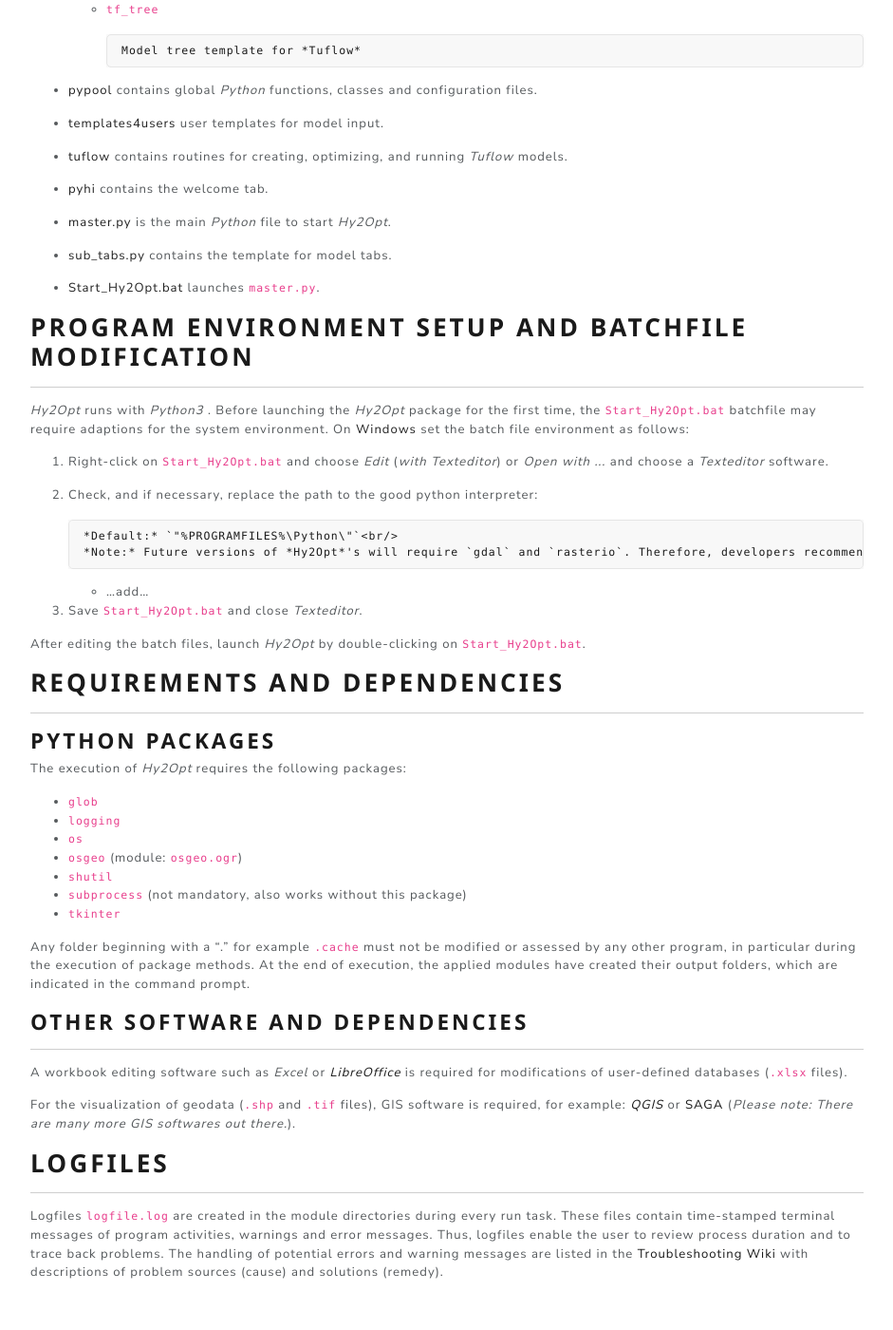
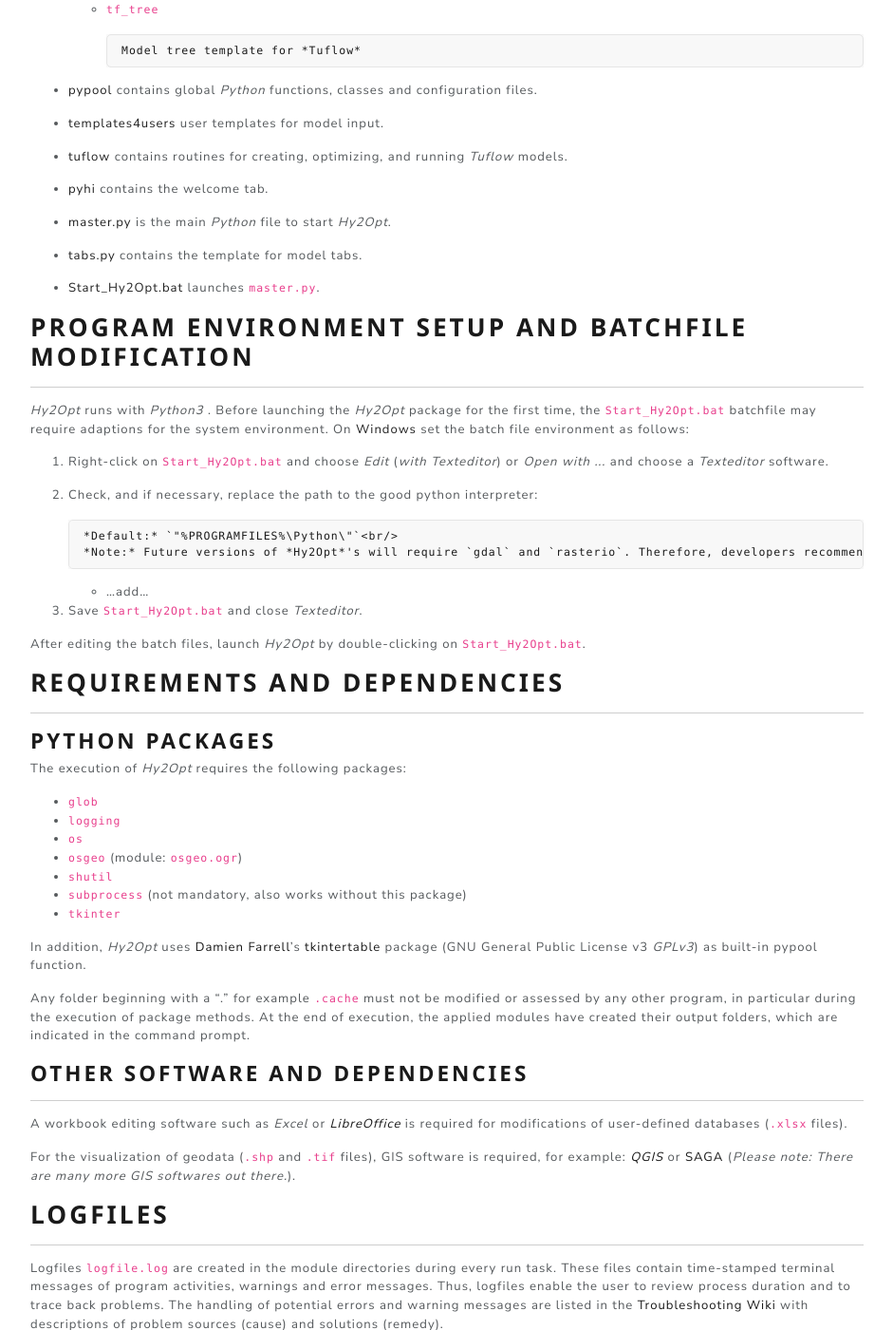
Before and after one commit to sschwindt/hy2opt-wiki, a Jekyll site: the page built from wiki/Installation.md, in a window 1280 px wide and 1400 px high, scrolled down 2087 px. Shown: the whole window at 95% size, without its empty margins (318-1259 px from the left). Built offline with Jekyll 4.4.1, drawn with Linux system fonts in a browser that asks for light colours; nearby versions of some CDN libraries; our own code applies the rules of GitHub Pages for plain Markdown files.

```diff
--- a/wiki/Installation.md
+++ b/wiki/Installation.md
@@ -111,7 +111,7 @@ The main directory (`/hy2opt/`) contains the program launcher named `Start_Hy2Op
 
 - **master.py** is the main *Python* file to start *Hy2Opt*.
 
-- **sub\_tabs.py** contains the template for model tabs.
+- **tabs.py** contains the template for model tabs.
 
 - **Start_Hy2Opt.bat** launches `master.py`.
 
@@ -150,6 +150,8 @@ The execution of *Hy2Opt* requires the following packages:
 - `subprocess` (not mandatory, also works without this package)
 - `tkinter`
 
+In addition, *Hy2Opt* uses [Damien Farrell](http://dmnfarrell.github.io/)'s [tkintertable](https://github.com/dmnfarrell/tkintertable) package (GNU General Public License v3 *GPLv3*) as built-in pypool function.
+
 Any folder beginning with a "." for example `.cache` must not be modified or assessed by any other program, in particular during the execution of package methods. At the end of execution, the applied modules have created their output folders, which are indicated in the command prompt.
 
 ### Other software and dependencies
```
Also changed, not shown: wiki/Tuflow.md (+8 -2 lines), assets/images/msw.png (deleted), assets/images/mswb.png (added), assets/images/mswc.png (added), assets/images/mswg.png (added).
